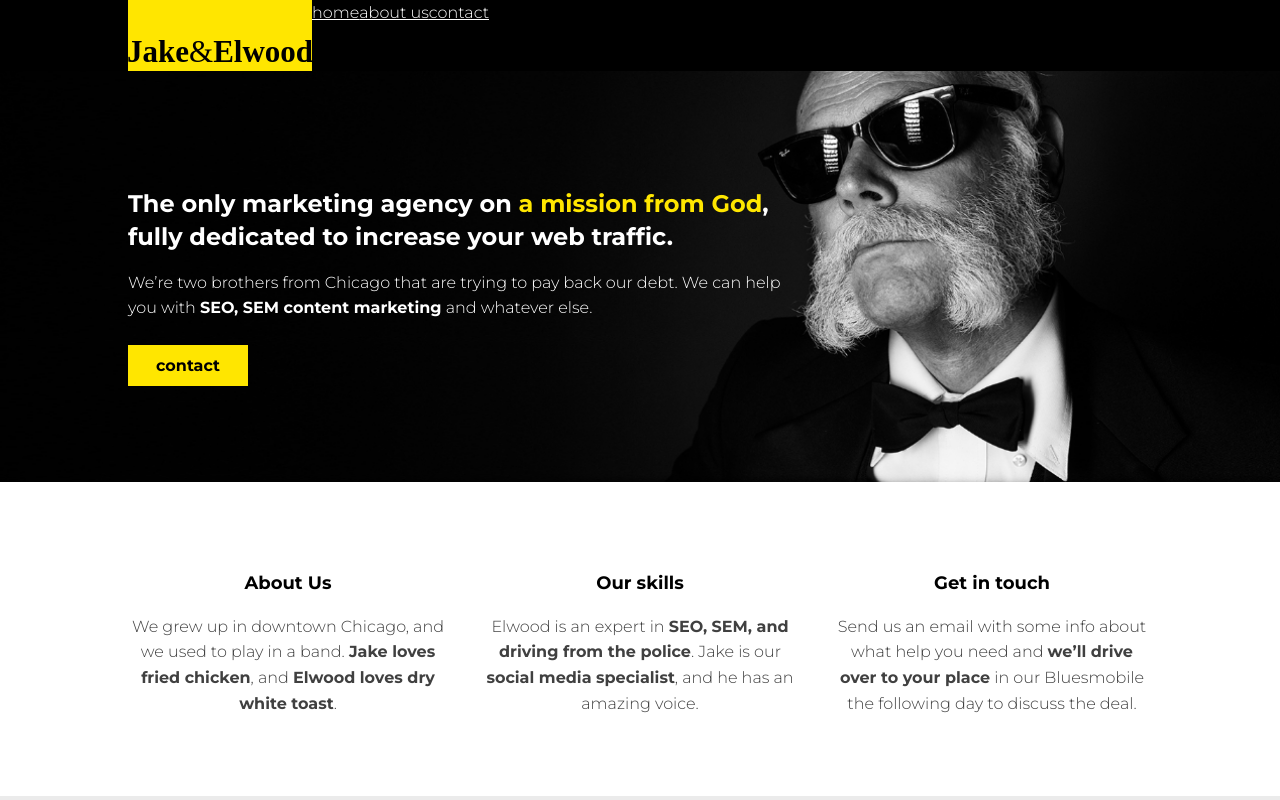
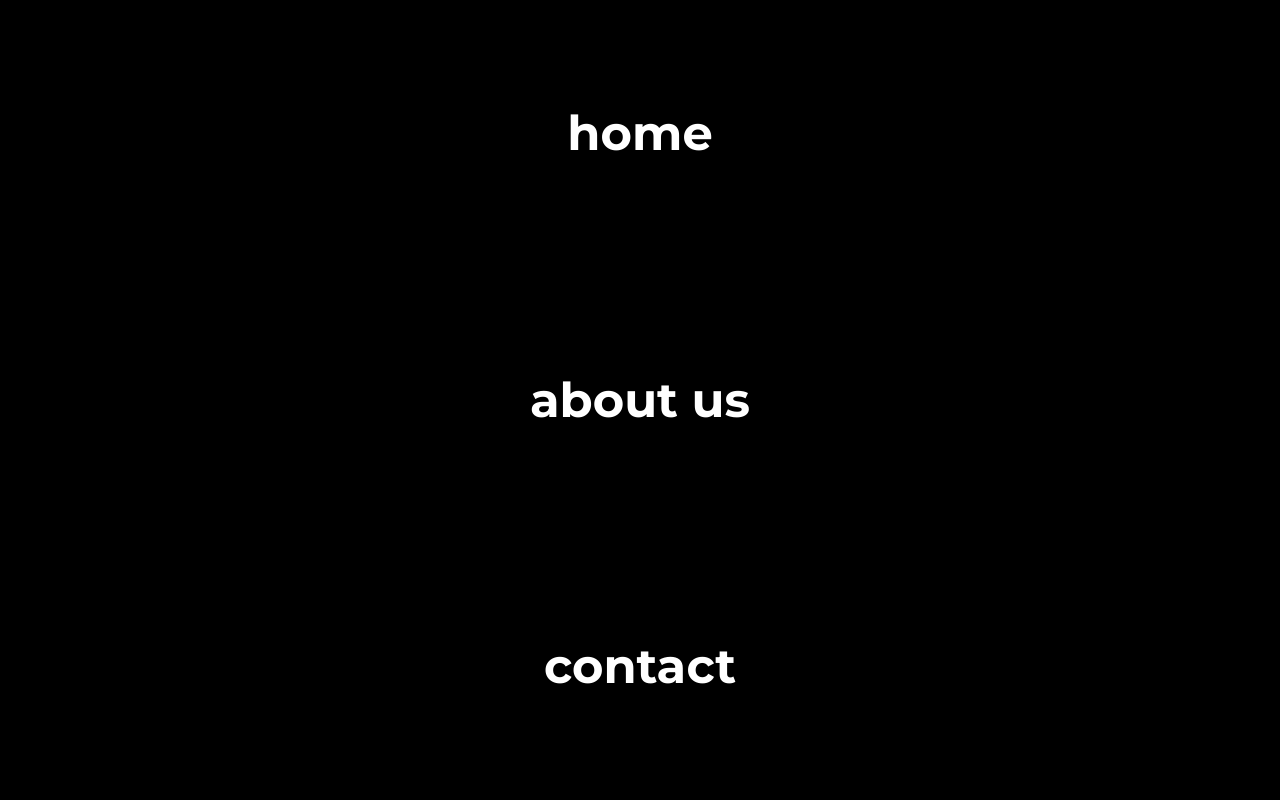
Before and after one commit to xaviguasch/trwdb-s6-tittnl-jake-and-elwood-landing-page, a plain HTML site: page index.html in a window 1280 px wide. Shown: the top 800 px of the page. Drawn offline with Linux system fonts and the light colour scheme.

Commit message:
added and styled the close button

```diff
--- a/style.css
+++ b/style.css
@@ -86,15 +86,47 @@ strong {
   padding-top: 2em;
 }
 
+.nav {
+  position: fixed;
+  background: #000;
+  top: 0;
+  right: 0;
+  bottom: 0;
+  left: 0;
+}
+
 .nav-list {
   display: flex;
   list-style: none;
   margin: 0;
   padding: 0;
+  height: 100%;
+  align-items: center;
+  justify-content: space-around;
+  flex-direction: column;
 }
 
 .nav-link {
   color: #fff;
+  text-decoration: none;
+  font-size: 3rem;
+  font-weight: 700;
+}
+
+.nav-link:hover,
+.nav-link:focus {
+  color: #ffe600;
+}
+
+.close-nav {
+  border: 0;
+  background: 0;
+  color: #ffe600;
+  font-weight: 700;
+  font-size: 3rem;
+  cursor: pointer;
+  padding: 0.5em;
+  position: absolute;
 }
 
 /* footer */
```
